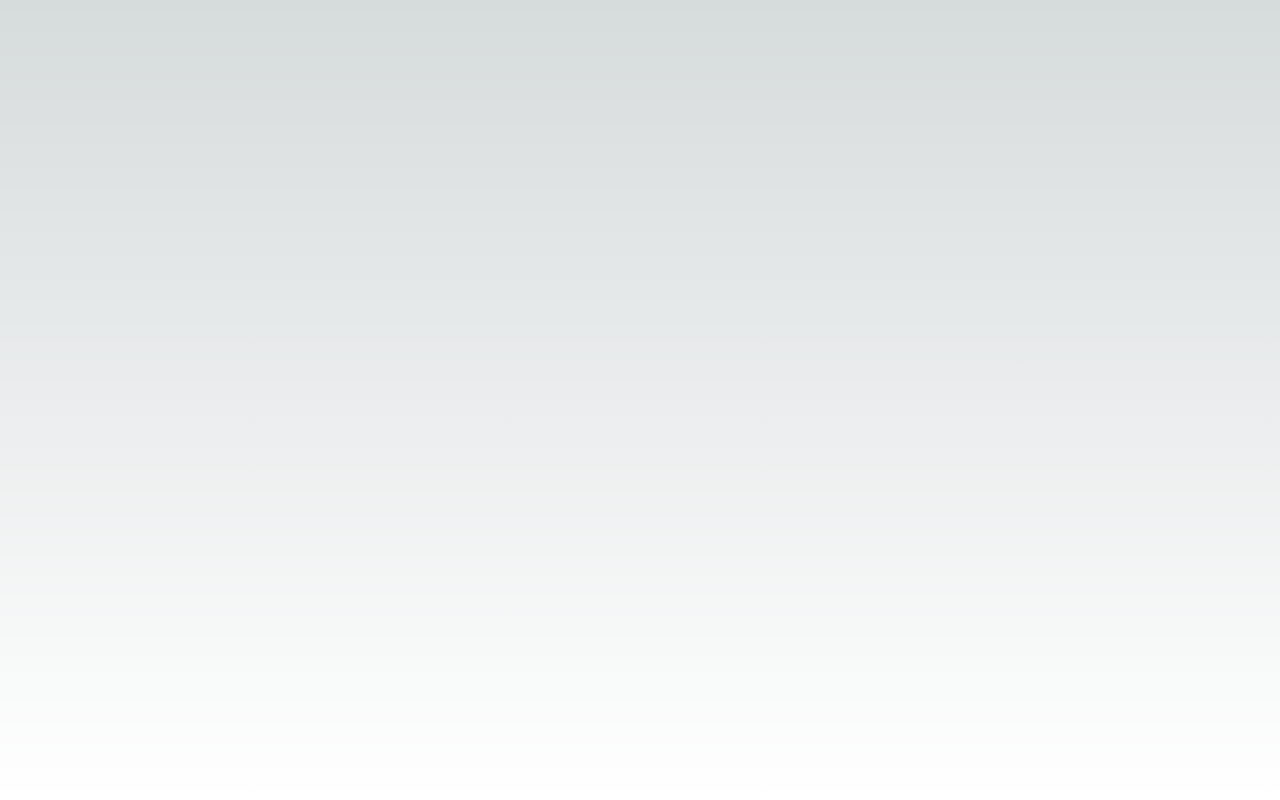
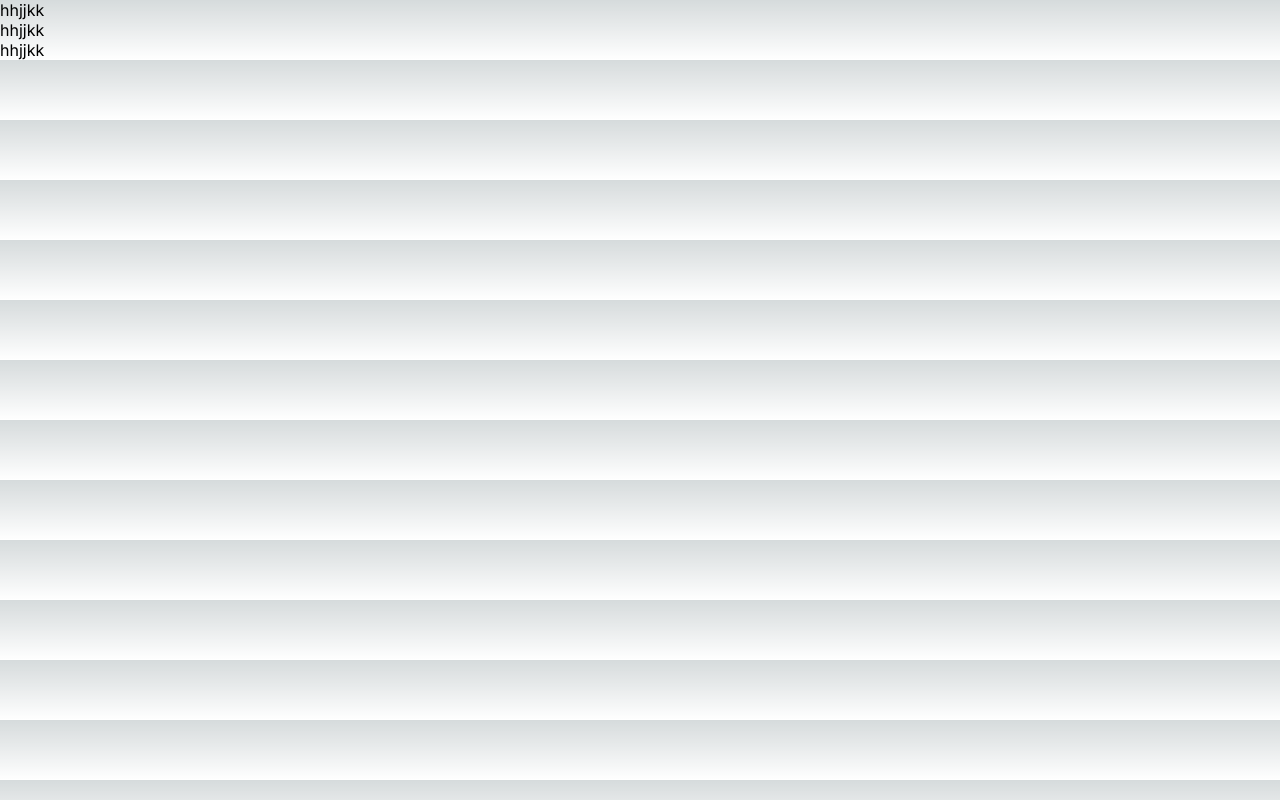
Before and after one commit to Tamuna-Z/first-next-app, a Next.js app: page / in a window 1280 px wide. Built offline with nearby package versions, Linux system fonts and the light colour scheme.

Commit message:
add routing

```diff
--- /dev/null
+++ b/app/aboutus/page.tsx
@@ -0,0 +1,5 @@
+export default ()=>{
+    return(
+        <div>about us</div>
+    )
+}
--- /dev/null
+++ b/app/components/Menu.tsx
@@ -0,0 +1,11 @@
+import { MenuItem } from "./MenuItem"
+
+export const Menu=(props)=>{
+    return(
+        <div>
+            <MenuItem title="hhjjkk"/>
+            <MenuItem title="hhjjkk"/>
+            <MenuItem title="hhjjkk"/>
+        </div>
+    )
+}
--- /dev/null
+++ b/app/components/MenuItem.tsx
@@ -0,0 +1,10 @@
+
+type Props={
+    title:string;
+}
+export const MenuItem=(props:Props)=>{
+    console.log(props);
+    return(
+        <div>{props.title}</div>
+    )
+}
--- /dev/null
+++ b/app/contactus/page.tsx
@@ -0,0 +1,5 @@
+export default ()=>{
+    return (
+        <div>Contact us</div>
+    )
+}
--- /dev/null
+++ b/app/mentors/page.tsx
@@ -0,0 +1,5 @@
+export default ()=>{
+    return(
+        <h1>list of mentors</h1>
+    )
+}
--- /dev/null
+++ b/app/mentors/tamuna/page.tsx
@@ -0,0 +1,5 @@
+export default()=>{
+    return(
+        <div>tamar zurabashvili</div>
+    )
+}
--- a/app/page.tsx
+++ b/app/page.tsx
@@ -1,10 +1,18 @@
-import Image from 'next/image'
-import styles from './page.module.css'
+'use client'
+
+import Image from 'next/image';
+import styles from './page.module.css';
+import { Menu } from './components/Menu';
+
 
 export default function Home() {
   return (
-    <main className={styles.main}>
 
-    </main>
+      <>
+      <Menu/>
+      </>
+
+
+
   )
 }
```
